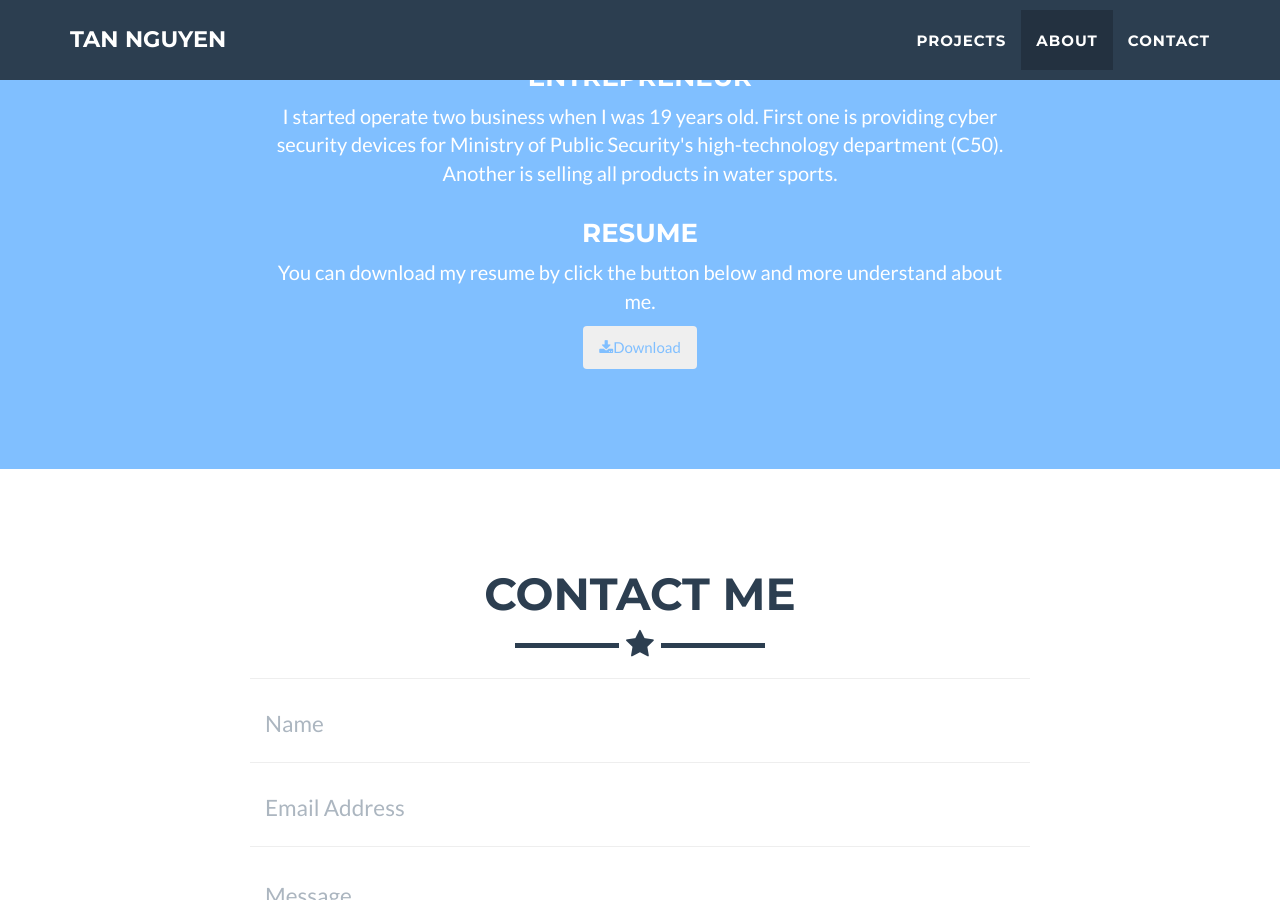
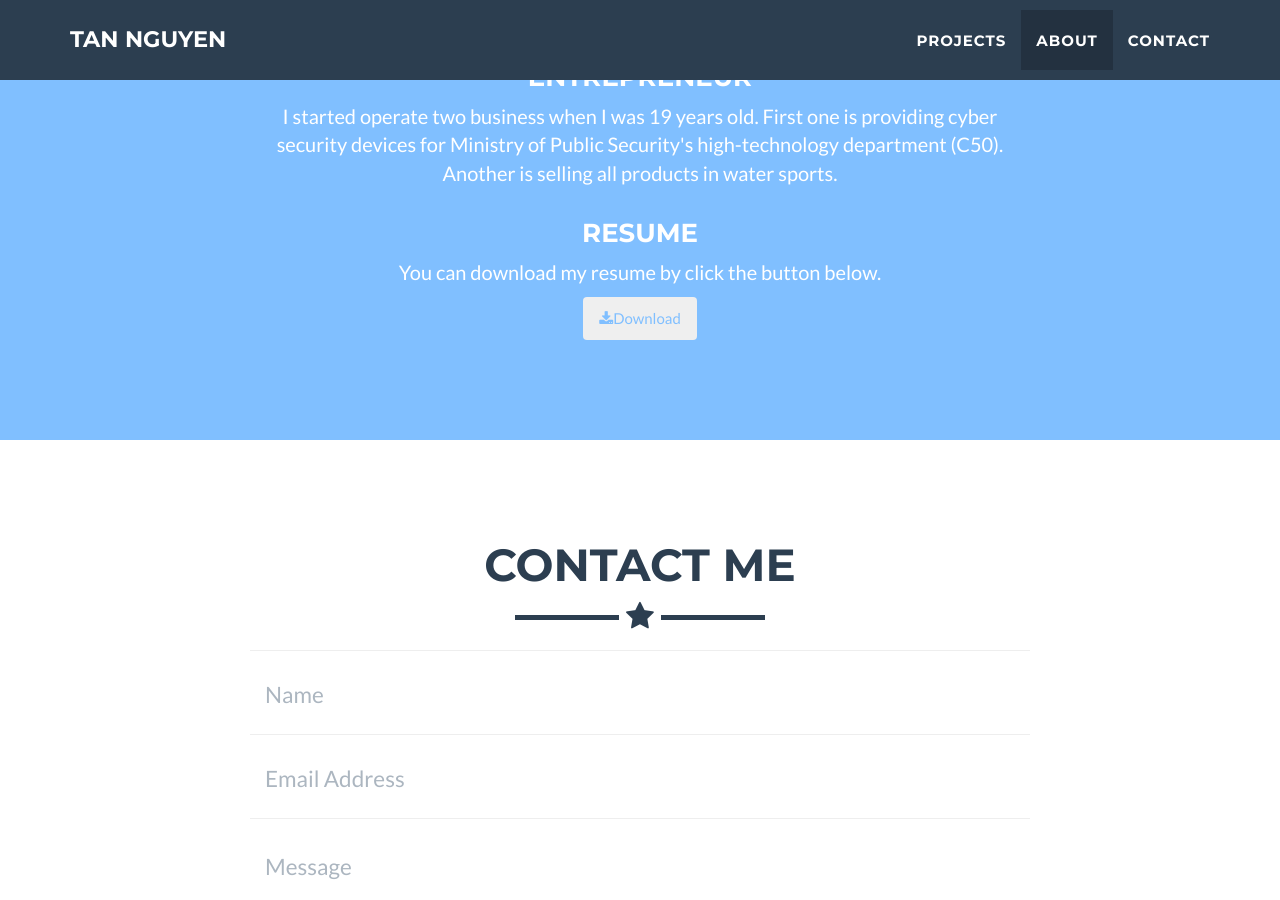
Before and after one commit to tannguyencanh/tannguyencanh.github.io, a Jekyll site: the page built from index.html, in a window 1280 px wide and 900 px high, scrolled down 2244 px. Built offline with Jekyll 4.4.1, drawn with Linux system fonts in a browser that asks for light colours.

Commit message:
Update about.html

```diff
--- a/_includes/about.html
+++ b/_includes/about.html
@@ -25,7 +25,7 @@
                 </div>
                 <div class="col-lg-8 col-lg-offset-2 text-center">
                     <h3>Resume</h3>
-                    <p>You can download my resume by click the button below and more understand about me.</p>
+                    <p>You can download my resume by click the button below.</p>
 		    <a href="https://drive.google.com/uc?export=download&id=1niH38-HSjKJrm5JsWM3OD3zMeTvg_T2N">
 		         <button class="btn"><i class="fa fa-download"></i>Download</button>
 		    </a>
```
